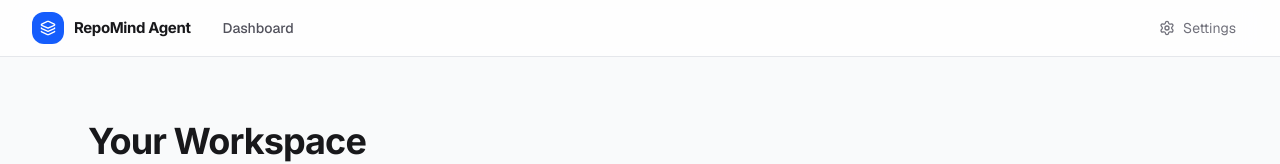
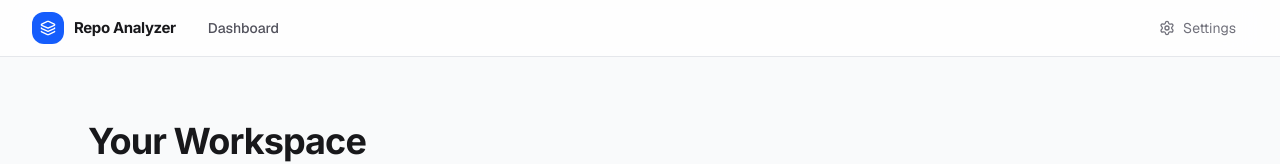
Before and after one commit to chetan200622/Repo-Analyzer-AI-Agent, a Next.js app in the folder frontend/: page /dashboard in a window 1280 px wide. Shown: the top 164 px of the page. Built offline with nearby package versions, Linux system fonts and the light colour scheme; no server answers.

Commit message:
chore: rename project to Repo Analyzer

```diff
--- a/frontend/src/app/dashboard/layout.tsx
+++ b/frontend/src/app/dashboard/layout.tsx
@@ -23,7 +23,7 @@ export default function DashboardLayout({
                 <Layers className="h-4 w-4 text-white" strokeWidth={2} />
               </div>
               <span className="hidden font-heading text-[15px] font-bold sm:inline-block tracking-tight text-zinc-900">
-                RepoMind Agent
+                Repo Analyzer
               </span>
             </Link>
             <nav className="flex items-center space-x-6 text-sm font-medium">
--- a/frontend/src/app/layout.tsx
+++ b/frontend/src/app/layout.tsx
@@ -20,7 +20,7 @@ const inter = Inter({
 });
 
 export const metadata: Metadata = {
-  title: "RepoMind Agent",
+  title: "Repo Analyzer",
   description: "AI-powered repository analysis and understanding",
 };
 
```
Also changed, not shown: 2 other files (tests, documents, lock files or other folders).
